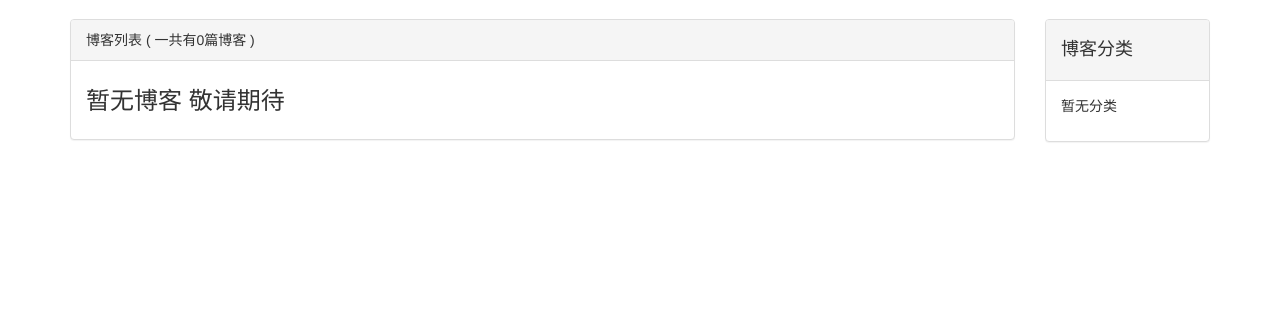
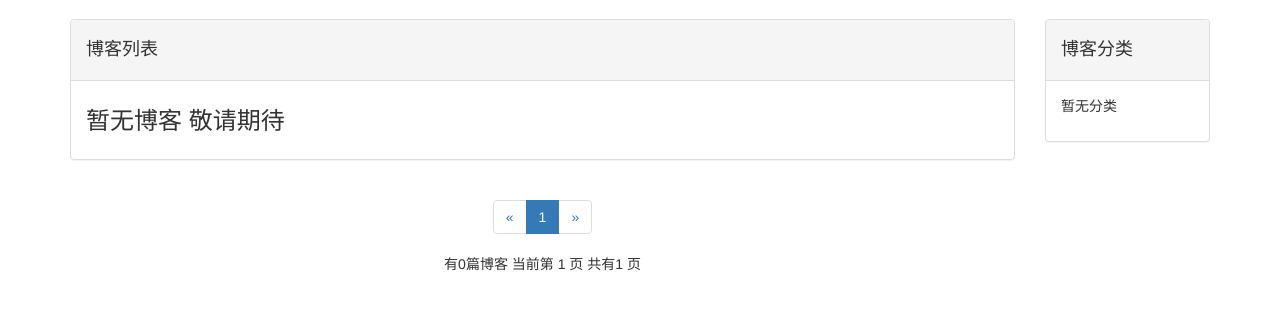
Before and after one commit to ghostrunner-art/work, a Django app: page /blog/ in a window 1280 px wide. Shown: the part 51-361 px from the top of the page. Run offline with Django 3.2, Linux system fonts and the light colour scheme; data that the repository does not hold is empty; some libraries are stand-ins or nearby versions.

Commit message:
201861501

```diff
--- a/blog/models.py
+++ b/blog/models.py
@@ -18,3 +18,6 @@ class Blog(models.Model):
 
     def __str__(self):
         return '<Blog:%s>' % self.title
+
+    class Meta:
+        ordering = ['-created_time']
--- a/blog/static/blog/blog.css
+++ b/blog/static/blog/blog.css
@@ -11,6 +11,9 @@ div.blog:not(:last-child){
 div.blog h3{
     margin-top:0.5em;
 
+}
+div.paginator{
+    text-align:center;
 }
 div.blog p.blog-info{
     margin-bottom: 0px;
--- a/blog/templates/blog/blog_list.html
+++ b/blog/templates/blog/blog_list.html
@@ -13,8 +13,7 @@
             <div class="col-xs-12 col-sm-8 col-md-9 col-lg-10">
             <div class="panel panel-default">
                 <div class="panel-heading">
-                    {% block blog_list_title %}博客列表 ( 一共有{{ blogs|length }}篇博客 ) {% endblock %}
-
+                   <h4>{% block blog_list_title %}博客列表 {% endblock %}</h4>
                 </div>
                 <div class="panel-body">
                     {% for blog in blogs %}
@@ -40,7 +39,50 @@
 
                 </div>
             </div>
+            <div class="paginator">
+                  <ul class="pagination">
+                    {# 上一页 #}
+                    <li>
+                        {% if page_of_blogs.has_previous %}
+                            <a href="?page={{page_of_blogs.previous_page_number}}" aria-label="Previous">
+                            <span aria-hidden="true">&laquo;</span>
+                            </a>
+                        {% else %}
+                            <span aria-hidden="true">&laquo;</span>
+                        {% endif %}
+                    </li>
+                      {# 全部页码 #}
+                      {% for page_num in page_range %}
+                          {% if page_num == page_of_blogs.number %}
+                              <li class="active"><span >{{ page_num }}</span></li>
+                          {% else %}
+                              {% if page_num == '...' %}
+                                    <li><span >{{ page_num }}</span></li>
+                              {% else %}
+                                    <li ><a href="?page={{ page_num }}">{{ page_num }}</a></li>
+                              {% endif %}
+
+                          {% endif %}
+
+                      {% endfor %}
+                    {# 下一页 #}
+                     <li>
+                      {% if page_of_blogs.has_next %}
+                            <a href="?page={{page_of_blogs.next_page_number}}" aria-label="Next">
+                                <span aria-hidden="true">&raquo;</span>
+                            </a>
+                        {% else %}
+                            <span aria-hidden="true">&raquo;</span>
+                        {% endif %}
+                    </li>
+                  </ul>
+                  <p> 有{{ page_of_blogs.paginator.count }}篇博客
+                      当前第 {{ page_of_blogs.number }}   页
+                      共有{{ page_of_blogs.paginator.num_pages }}  页
+                  </p>
             </div>
+            </div>
+
             <div class="hidden-xs col-sm-4 col-md-3 col-lg-2">
                 <div class="panel panel-default">
                     <div class="panel-heading">
--- a/blog/templates/blog/blogs_with_type.html
+++ b/blog/templates/blog/blogs_with_type.html
@@ -6,7 +6,7 @@
 {% endblock %}
 {% block blog_list_title %}
 
-    分类：{{ blog_type.type_name }} (一共有{{ blogs|length }}篇博客)
+    分类：{{ blog_type.type_name }}
     <a href="{% url 'blog_list' %}">查看全部博客</a>
 
 {% endblock %}
--- a/blog/views.py
+++ b/blog/views.py
@@ -1,24 +1,67 @@
 from django.shortcuts import render_to_response,get_object_or_404
+from django.core.paginator import Paginator #导入分页器
 from .models import Blog,BlogType
+from django.conf import settings
 
 #blogs列表页面views
 def blog_list(request):
-    context = dict()
+    blogs_all_list = Blog.objects.all()
+    paginator =Paginator(blogs_all_list,settings.EACH_PAGE_BLOGS_NUMBER) #利用分页器每10页进行分页
+    page_num = request.GET.get('page', 1)  # 获取url的页码参数（GET请求）
+    page_of_blogs = paginator.get_page(page_num)
+    current_page_num = page_of_blogs.number
+    # 取当前页前后各2个的页码
+    page_range = list(range(max(current_page_num-2,1),current_page_num)) + list(range(current_page_num,min(current_page_num+2,paginator.num_pages)+1))
+    # 加上省略页码标记
+    if page_range[0] -1 >=2:
+        page_range.insert(0, '...')
+    if paginator.num_pages - page_range[-1] >=2:
+        page_range.append('...')
+    # 判断显示第一的页码和最后的页码
+    if page_range[0] !=1:
+        page_range.insert(0,1)
+    if page_range[-1] != paginator.num_pages:
+        page_range.append(paginator.num_pages)
+    context = {}
     #context['blogs'] = Blog.objects.all()  #获取全部文章列表
-    context['blogs'] = Blog.objects.order_by('-id').all()  #倒序排序获得全部文章列表
+    context['blogs'] = page_of_blogs.object_list
+    context['page_of_blogs'] = page_of_blogs
+    context['page_range'] = page_range
     context['blog_types'] = BlogType.objects.all()
     return render_to_response('blog/blog_list.html',context)
 #blog内容页views
 def bolg_detail(request,blog_pk):
-    context = dict()
+    context = {}
     context['blog'] = get_object_or_404(Blog,id = blog_pk)
     return render_to_response('blog/blog_detail.html',context)
 
 #blogs分类views
 def blogs_with_type(request,blog_type_pk):
-    context = dict()
+    context = {}
     blog_type = get_object_or_404(BlogType,pk=blog_type_pk)
+    blogs_all_list = Blog.objects.filter(blog_type=blog_type)
+    paginator = Paginator(blogs_all_list, settings.EACH_PAGE_BLOGS_NUMBER)  # 利用分页器每10页进行分页
+    page_num = request.GET.get('page', 1)  # 获取url的页码参数（GET请求）
+    page_of_blogs = paginator.get_page(page_num)
+    current_page_num = page_of_blogs.number
+    # 取当前页前后各2个的页码
+    page_range = list(range(max(current_page_num - 2, 1), current_page_num)) + list(
+        range(current_page_num, min(current_page_num + 2, paginator.num_pages) + 1))
+    # 加上省略页码标记
+    if page_range[0] - 1 >= 2:
+        page_range.insert(0, '...')
+    if paginator.num_pages - page_range[-1] >= 2:
+        page_range.append('...')
+    # 判断显示第一的页码和最后的页码
+    if page_range[0] != 1:
+        page_range.insert(0, 1)
+    if page_range[-1] != paginator.num_pages:
+        page_range.append(paginator.num_pages)
+    context = {}
+    # context['blogs'] = Blog.objects.all()  #获取全部文章列表
     context['blog_type'] = blog_type
-    context['blogs'] = Blog.objects.filter(blog_type=blog_type)
+    context['blogs'] = page_of_blogs.object_list
+    context['page_of_blogs'] = page_of_blogs
+    context['page_range'] = page_range
     context['blog_types'] = BlogType.objects.all()
     return render_to_response('blog/blogs_with_type.html',context)
--- a/work/settings.py
+++ b/work/settings.py
@@ -130,3 +130,7 @@ STATIC_URL = '/static/'
 STATICFILES_DIRS = [
     os.path.join(BASE_DIR,'static'),
 ]
+
+# 自定义参数
+
+EACH_PAGE_BLOGS_NUMBER = 7
```
Also changed, not shown: blog/migrations/0003_auto_20180615_1450.py (added).
